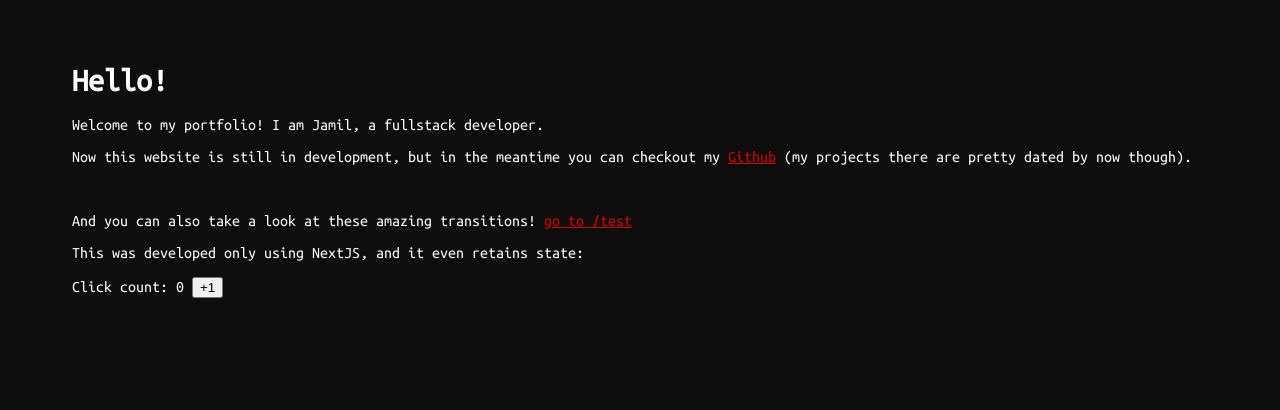
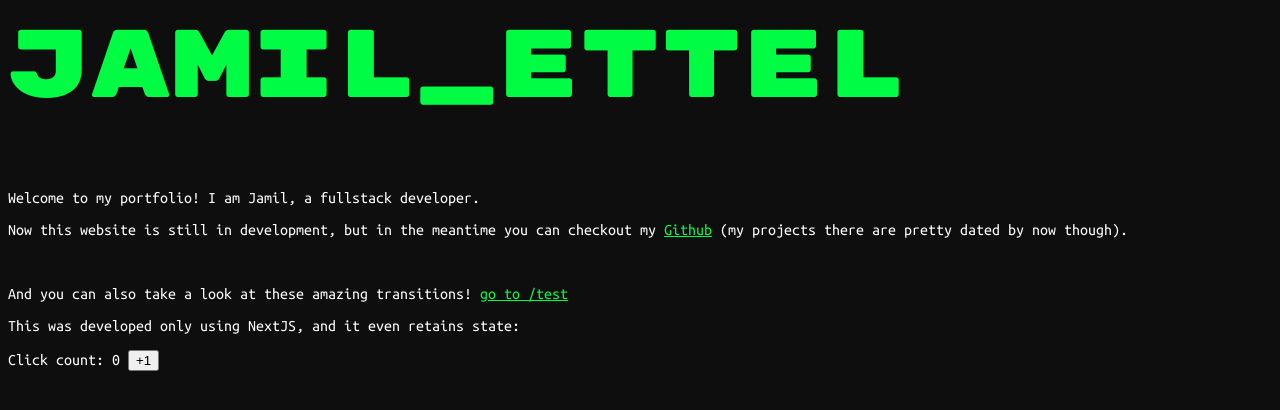
Before and after one commit to jamilettel/portfolio, a Next.js app: page / in a window 1280 px wide. Shown: the top 410 px of the page. Built offline with nearby package versions, Linux system fonts and the light colour scheme.

Commit message:
:lipstick: Added variables for colors

```diff
--- a/next.config.js
+++ b/next.config.js
@@ -4,7 +4,8 @@ const path = require('path');
 const nextConfig = {
   reactStrictMode: false,
   sassOptions: {
-    includePaths: [path.join(__dirname, 'src')],
+    includePaths: [path.join(__dirname, 'src/styles/')],
+    loadPaths: [path.join(__dirname, 'src/styles/base.scss')],
   },
 };
 
--- a/src/app/globals.scss
+++ b/src/app/globals.scss
@@ -1,36 +1,32 @@
-:root {
-  --foreground: #ffffff;
-  --background: #0e0e0e;
-}
+@import "base";
 
 body {
-  color: var(--foreground);
+  color: $foreground;
   margin: 0;
-  background: var(--background);
+  background: $background;
   background-repeat: no-repeat;
   background-position: center;
   background-size: contain;
 
   &::-webkit-scrollbar {
-    width: 8px;
-    background: #000;
-    position: absolute;
+    width: 4px;
+    background: $background;
   }
 
   &::-webkit-scrollbar-track {
-    background: var(--background);
+    background: $background;
   }
 
   &::-webkit-scrollbar-thumb {
-    background: var(--foreground);
+    background: $foreground;
   }
 }
 
 a {
-  color: #dd0000;
+  color: $accent;
 
   &:hover {
-    color: #ff0000;
+    color: $accent-light;
   }
 }
 
--- a/src/app/layout.tsx
+++ b/src/app/layout.tsx
@@ -1,9 +1,7 @@
 import { TransitionProvider } from "@/contexts/TransitionContext";
 import type { Metadata } from "next";
-import { Ubuntu_Mono } from "next/font/google";
 import "./globals.scss";
-
-const mono = Ubuntu_Mono({ subsets: ["latin"], weight: "400" });
+import { mono } from "@/utils/fonts";
 
 export const metadata: Metadata = {
   title: "Jamil Ettel",
--- a/src/modules/home/Home.scss
+++ b/src/modules/home/Home.scss
@@ -1,3 +1,5 @@
+@import "base";
+
 @keyframes home-out {
   0% {
     transform: translateX(0);
@@ -43,12 +45,12 @@
 
   .content {
     max-width: 100%;
-    width: 1200px;
-    margin: 32px auto;
-    padding: 32px;
+    padding: 8px;
 
-    h1 {
+    .main-title {
       margin-top: 0;
+      font-size: 96px;
+      color: $accent;
     }
   }
 }
@@ -56,13 +58,11 @@
 .animate-in-unknown.main-content {
   opacity: 0;
   animation: home-fade-in 300ms ease-out forwards;
-  // animation-delay: 200ms;
 }
 
 .animate-out-unknown.main-content {
   opacity: 1;
   animation: home-fade-out 300ms ease-out forwards;
-  // animation-delay: 200ms;
 }
 
 .animate-in-test.main-content {
--- a/src/modules/home/Home.tsx
+++ b/src/modules/home/Home.tsx
@@ -2,7 +2,8 @@
 import AnimatedContainer from "@/components/animated-transitions/AnimatedContainer";
 import AnimatedLink from "@/components/link/AnimatedLink";
 import { useState } from "react";
-import './Home.scss';
+import "./Home.scss";
+import { rubikMonoOne } from "@/utils/fonts";
 
 export default function Home() {
   const [count, setCount] = useState(0);
@@ -10,13 +11,21 @@ export default function Home() {
   return (
     <AnimatedContainer className="main-content">
       <div className="content">
-        <h1>Hello!</h1>
+        <h1 className={`${rubikMonoOne.className} main-title`}>JAMIL_ETTEL</h1>
         <p>Welcome to my portfolio! I am Jamil, a fullstack developer.</p>
-        <p>Now this website is still in development, but in the meantime you can checkout my <a href="https://www.github.com/jamilettel">Github</a> (my projects there are pretty dated by now though).</p>
+        <p>
+          Now this website is still in development, but in the meantime you can
+          checkout my <a href="https://www.github.com/jamilettel">Github</a> (my
+          projects there are pretty dated by now though).
+        </p>
         <br />
-        <p>And you can also take a look at these amazing transitions! <AnimatedLink href="/test">go to /test</AnimatedLink></p>
+        <p>
+          And you can also take a look at these amazing transitions!{" "}
+          <AnimatedLink href="/test">go to /test</AnimatedLink>
+        </p>
         <p>This was developed only using NextJS, and it even retains state:</p>
-        <div>Click count: {count}{" "}
+        <div>
+          Click count: {count}{" "}
           <button onClick={() => setCount(count + 1)}>+1</button>
         </div>
       </div>
--- /dev/null
+++ b/src/styles/_base/colors.scss
@@ -0,0 +1,6 @@
+$foreground: #ffffff;
+$background: #0e0e0e;
+
+$accent: #00fd43;
+$accent-dark: #00c033;
+$accent-light: #7dffa0;
--- /dev/null
+++ b/src/styles/base.scss
@@ -0,0 +1 @@
+@import "_base/colors.scss";
--- /dev/null
+++ b/src/utils/fonts.ts
@@ -0,0 +1,7 @@
+import { Ubuntu_Mono, Rubik_Mono_One } from "next/font/google";
+
+export const mono = Ubuntu_Mono({ subsets: ["latin"], weight: "400" });
+export const rubikMonoOne = Rubik_Mono_One({
+  subsets: ["latin"],
+  weight: "400",
+});
```
Also changed, not shown: src/modules/test/Test.scss (+4 -8 lines).
